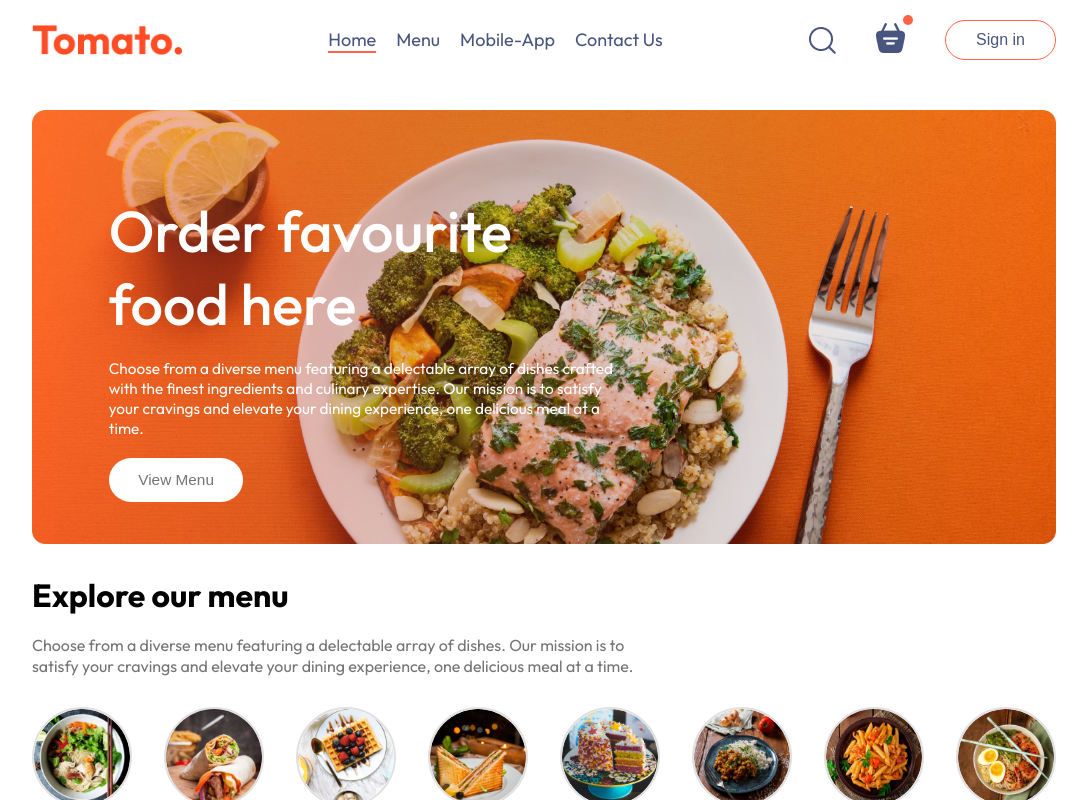
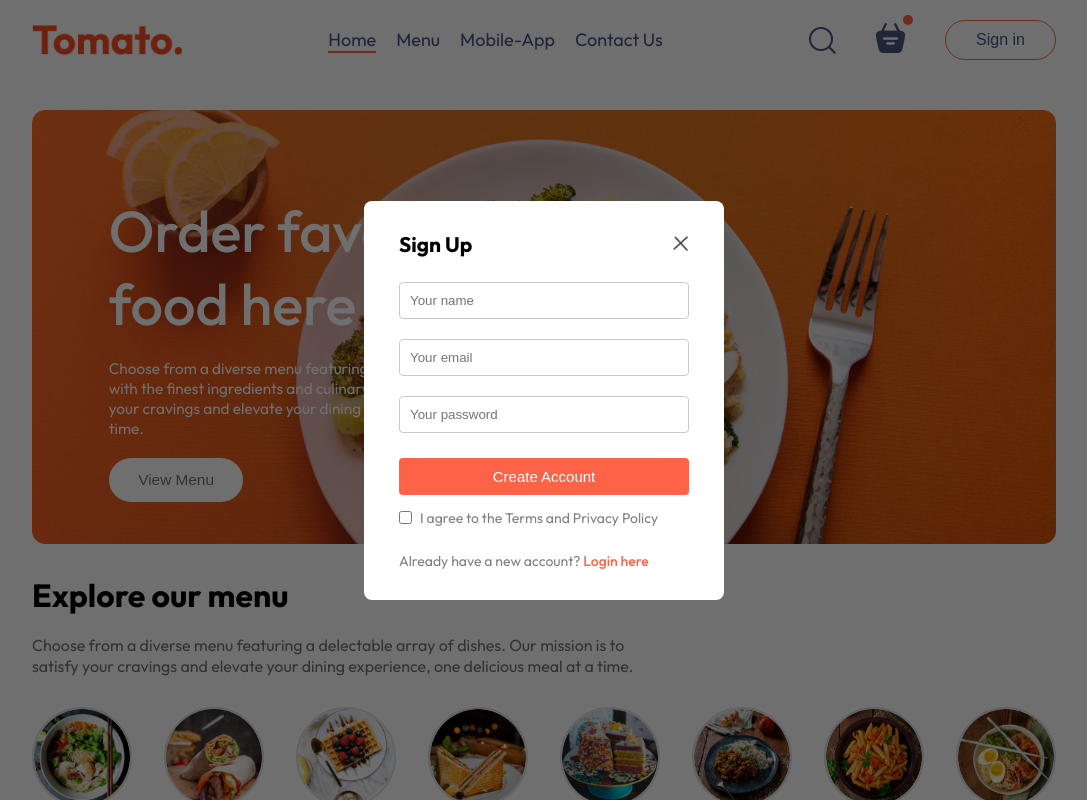
Before and after one commit to user-azizul/Food_delivery, a React (Vite) app: page / in a window 1280 px wide. Both pictures are taken after a click on the button "Sign in". Shown: the top 800 px of the page, without its empty margins (96-1183 px from the left). Built offline with nearby package versions, Linux system fonts and the light colour scheme.

Commit message:
add LoginPopup component and integrate login functionality in Navbar

```diff
--- a/src/App.jsx
+++ b/src/App.jsx
@@ -5,12 +5,15 @@
 import Cart from "./Pages/Cart/Cart";
 import PlaceOrder from "./Pages/PlaceOrder/PlaceOrder";
 import Footer from "./Component/Footer/Footer";
+import LoginPopup from "./Component/LoginPopup/LoginPopup";
 
 function App() {
+  const [showLogin, setShowLogin] = React.useState(false);
   return (
     <>
+      {showLogin ? <LoginPopup setShowLogin={setShowLogin} /> : <> </>}
       <div className="app">
-        <Navbar />
+        <Navbar setShowLogin={setShowLogin} />
         <Routes>
           <Route path="/" element={<Home />} />
           <Route path="/cart" element={<Cart />} />
--- a/src/Component/Header/Header.jsx
+++ b/src/Component/Header/Header.jsx
@@ -5,7 +5,10 @@
   return (
     <div className="header">
       <div className="header-content">
-        <h2>Order favourite food here</h2>
+        <h2>
+          Order favourite <br />
+          food here
+        </h2>
         <p>
           Choose from a diverse menu featuring a delectable array of dishes
           crafted with the finest ingredients and culinary expertise. Our
--- /dev/null
+++ b/src/Component/LoginPopup/LoginPopup.css
@@ -0,0 +1,78 @@
+.login-popup {
+  position: absolute;
+  z-index: 1;
+  width: 100%;
+  height: 100%;
+  background-color: #00000090;
+  display: grid;
+}
+.login-popup-container {
+  place-self: center;
+  width: max(28vw, 360px);
+  color: #808080;
+  background-color: #ffffff;
+  display: flex;
+  flex-direction: column;
+  gap: 25px;
+  padding: 30px 35px;
+  border-radius: 8px;
+  font-size: 14px;
+  animation: fadeIn;
+  -webkit-border-radius: 8px;
+  -moz-border-radius: 8px;
+  -ms-border-radius: 8px;
+  -o-border-radius: 8px;
+  -webkit-animation: fadeIn;
+}
+.login-popup-tittle {
+  display: flex;
+  justify-content: space-between;
+  align-items: center;
+  color: black;
+}
+.login-popup-tittle img {
+  width: 16px;
+  cursor: pointer;
+}
+.login-popup-inputs {
+  display: flex;
+  flex-direction: column;
+  gap: 20px;
+}
+.login-popup-inputs input {
+  outline: none;
+  border: 1px solid #c9c9c9;
+  padding: 10px;
+  border-radius: 4px;
+  -webkit-border-radius: 4px;
+  -moz-border-radius: 4px;
+  -ms-border-radius: 4px;
+  -o-border-radius: 4px;
+}
+.login-popup-container button {
+  border: none;
+  padding: 10px;
+  border-radius: 4px;
+  color: white;
+  background-color: tomato;
+  font-size: 15px;
+  cursor: pointer;
+  -webkit-border-radius: 4px;
+  -moz-border-radius: 4px;
+  -ms-border-radius: 4px;
+  -o-border-radius: 4px;
+}
+.login-popup-condition {
+  display: flex;
+  align-items: start;
+  gap: 8px;
+  margin-top: -11px;
+}
+.login-popup-condition input {
+  margin-top: 2.5px;
+}
+.link {
+  color: tomato;
+  font-weight: 500;
+  cursor: pointer;
+}
--- /dev/null
+++ b/src/Component/LoginPopup/LoginPopup.jsx
@@ -0,0 +1,58 @@
+import React from "react";
+import "./LoginPopup.css";
+import { assets } from "../../assets/frontend_assets/assets";
+
+function LoginPopup({ setShowLogin }) {
+  const [currentState, setCurrentState] = React.useState("Sign Up");
+  return (
+    <div className="login-popup">
+      <form className="login-popup-container">
+        <div className="login-popup-tittle">
+          <h2>{currentState}</h2>
+          <img
+            onClick={() => setShowLogin(false)}
+            src={assets.cross_icon}
+            alt=""
+          />
+        </div>
+        <div className="login-popup-inputs">
+          {currentState === "Sign Up" ? (
+            <input type="text" placeholder="Your name" required />
+          ) : (
+            ""
+          )}
+
+          <input type="email" required placeholder="Your email" />
+          <input type="password" required placeholder="Your password" />
+        </div>
+        <button type="submit">
+          {currentState === "Sign Up" ? "Create Account" : "Log In"}
+        </button>
+        <div className="login-popup-condition">
+          <input type="checkbox" required />
+
+          <p>
+            I agree to the <span>Terms</span> and <span>Privacy Policy</span>
+          </p>
+        </div>
+        {currentState !== "Sign Up" ? (
+          <p>
+            Create a new account?{" "}
+            <span className="link" onClick={() => setCurrentState("Sign Up")}>
+              Click here
+            </span>
+          </p>
+        ) : (
+          <p>
+            Already have a new account?{" "}
+            <span className="link" onClick={() => setCurrentState("Login")}>
+              Login here
+            </span>
+          </p>
+        )}
+      </form>
+    </div>
+  );
+}
+
+export default LoginPopup;
--- a/src/Component/Navbar/Navbar.jsx
+++ b/src/Component/Navbar/Navbar.jsx
@@ -4,7 +4,7 @@
 import "./Navbar.css";
 import { Link } from "react-router";
 
-const Navbar = () => {
+const Navbar = ({ setShowLogin }) => {
   const [menu, setMenu] = useState("home");
   const handleScroll = (id) => {
     setMenu(id);
@@ -49,7 +49,7 @@
           <img src={assets.basket_icon} alt="" />
           <div className="dot"></div>
         </div>
-        <button>Sign in</button>
+        <button onClick={() => setShowLogin(true)}>Sign in</button>
       </div>
     </div>
   );
```
